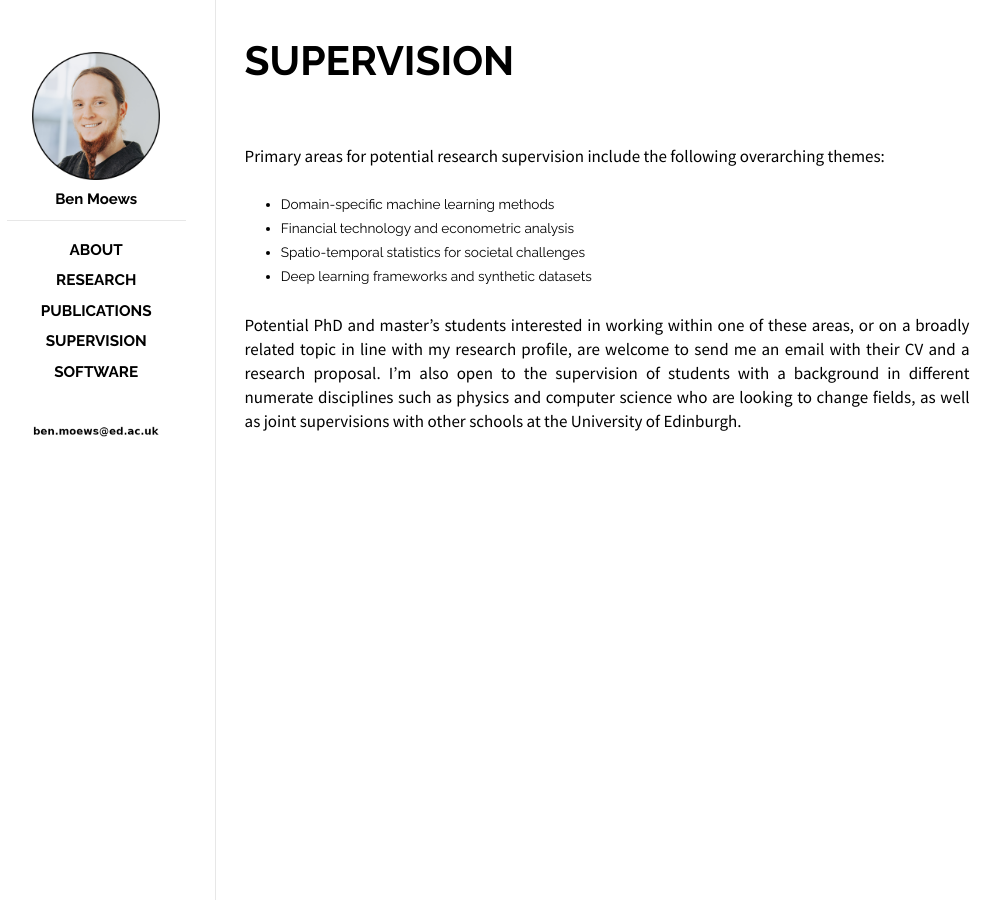
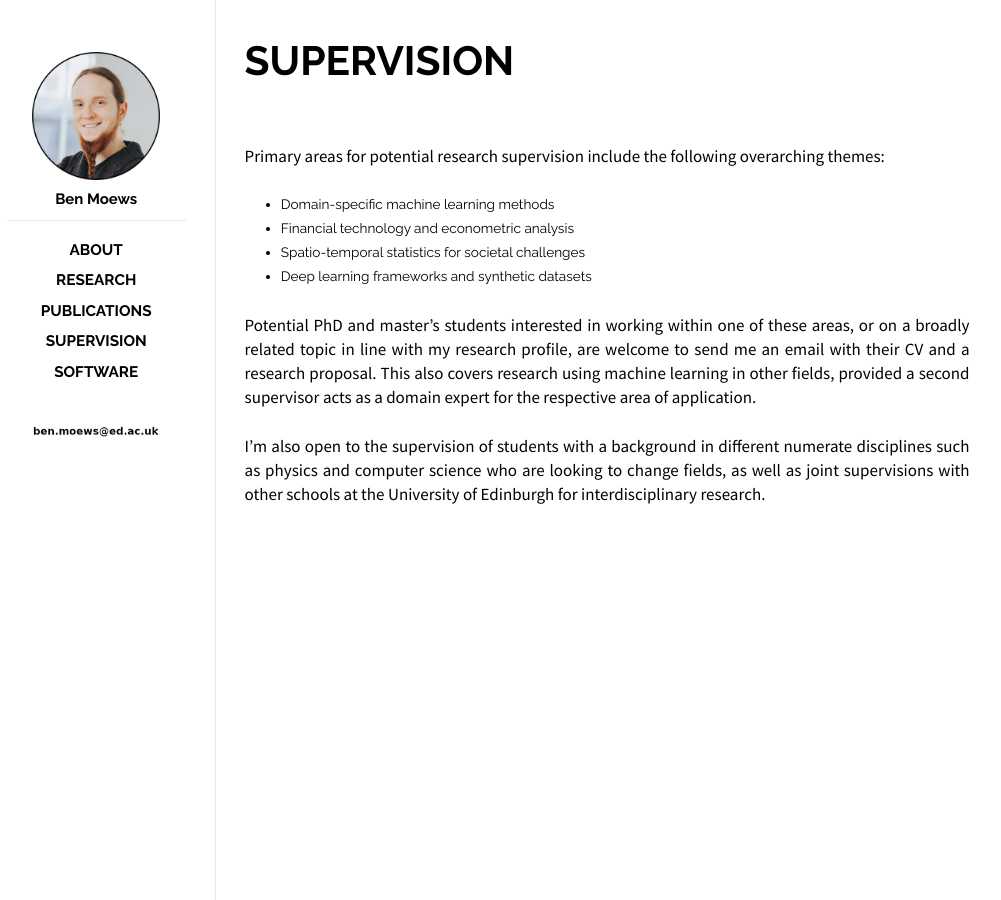
Before and after one commit to moews/moews.github.io, a Jekyll site: the page built from _posts/2017-03-25-supervision.md, in a window 1280 px wide. Shown: the whole page, without its empty margins (143-1144 px from the left). Built offline with Jekyll 4.4.1, drawn with Linux system fonts in a browser that asks for light colours.

Commit message:
Update 2017-03-25-supervision.md

```diff
--- a/_posts/2017-03-25-supervision.md
+++ b/_posts/2017-03-25-supervision.md
@@ -66,12 +66,13 @@ Primary areas for potential research supervision include the following overarchi
 * Spatio-temporal statistics for societal challenges
 * Deep learning frameworks and synthetic datasets
 
-
-
-
 <div style="height:25px;font-size:1px;">&nbsp;</div>
 
-Potential PhD and master's students interested in working within one of these areas, or on a broadly related topic in line with my research profile, are welcome to send me an email with their CV and a research proposal. I'm also open to the supervision of students with a background in different numerate disciplines such as physics and computer science who are looking to change fields, as well as joint supervisions with other schools at the University of Edinburgh.
+Potential PhD and master’s students interested in working within one of these areas, or on a broadly related topic in line with my research profile, are welcome to send me an email with their CV and a research proposal. This also covers research using machine learning in other fields, provided a second supervisor acts as a domain expert for the respective area of application.
+
+I’m also open to the supervision of students with a background in different numerate disciplines such as physics and computer science who are looking to change fields, as well as joint supervisions with other schools at the University of Edinburgh for interdisciplinary research.
+
+<!--Potential PhD and master's students interested in working within one of these areas, or on a broadly related topic in line with my research profile, are welcome to send me an email with their CV and a research proposal. I'm also open to the supervision of students with a background in different numerate disciplines such as physics and computer science who are looking to change fields, as well as joint supervisions with other schools at the University of Edinburgh.-->
 
 <!--
 I'm likely to ignore expressions of interest written by generative AI programmes.
```
